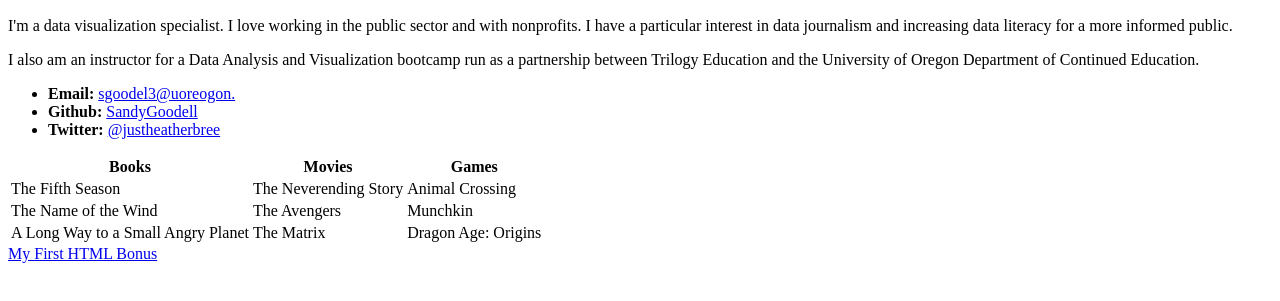
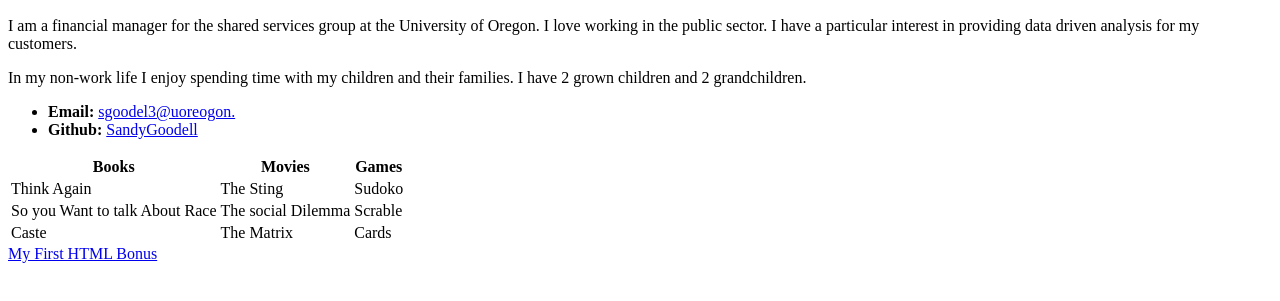
Before and after one commit to SandyGoodell/SandyGoodell.github.io, a plain HTML site: page index.html in a window 1280 px wide. Shown: the part 283-584 px from the top of the page. Drawn offline with Linux system fonts and the light colour scheme.

Commit message:
create webpage

```diff
--- a/index.html
+++ b/index.html
@@ -11,13 +11,12 @@
 
   <img src="https://picsum.photos/200/200" alt="A random picture from picsum.photos.">
 
-  <p>I'm a data visualization specialist. I love working in the public sector and with nonprofits. I have a particular interest in data journalism and increasing data literacy for a more informed public.</p>
-  <p>I also am an instructor for a Data Analysis and Visualization bootcamp run as a partnership between Trilogy Education and the University of Oregon Department of Continued Education.</p>
+  <p>I am a financial manager for the shared services group at the University of Oregon. I love working in the public sector. I have a particular interest in providing data driven analysis for my customers.</p>
+  <p>In my non-work life I enjoy spending time with my children and their families. I have 2 grown children and 2 grandchildren.</p>
 
   <ul>
     <li><strong>Email:</strong> <a href="mailto:sgoodel3@uoregon.edu">sgoodel3@uoreogon.</a></li>
     <li><strong>Github:</strong> <a href="https://github.com/SandyGoodell">SandyGoodell</a></li>
-    <li><strong>Twitter:</strong> <a href="http://twitter.com/justheatherbree">@justheatherbree</a></li>
   </ul>
 
   <table>
@@ -27,19 +26,19 @@
       <th>Games</th>
     </tr>
     <tr>
-      <td>The Fifth Season</td>
-      <td>The Neverending Story</td>
-      <td>Animal Crossing</td>
+      <td>Think Again</td>
+      <td>The Sting</td>
+      <td>Sudoko</td>
     </tr>
     <tr>
-      <td>The Name of the Wind</td>
-      <td>The Avengers</td>
-      <td>Munchkin</td>
+      <td>So you Want to talk About Race</td>
+      <td>The social Dilemma</td>
+      <td>Scrable</td>
     </tr>
     <tr>
-      <td>A Long Way to a Small Angry Planet</td>
+      <td>Caste</td>
       <td>The Matrix</td>
-      <td>Dragon Age: Origins</td>
+      <td>Cards</td>
     </tr>
   </table>
 
```
